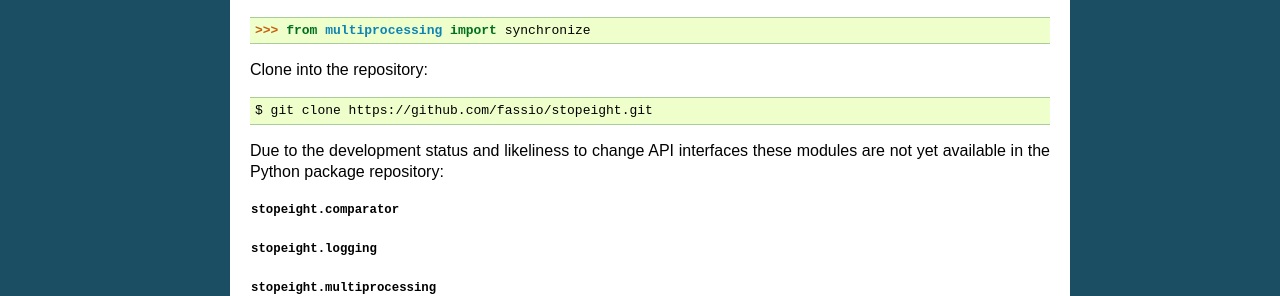
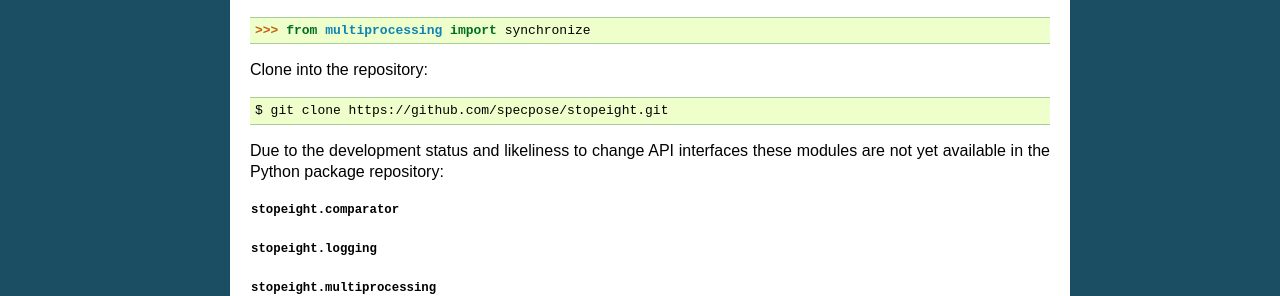
Before and after one commit to specpose/stopeight, a Sphinx documentation site: the page built from doc/build_stopeight.txt, in a window 1280 px wide. Shown: the part 368-664 px from the top of the page. Built offline with Sphinx 7.4.7, drawn with Linux system fonts in a browser that asks for light colours; some of the changed lines change nothing that is shown.

Commit message:
fixing documentation changing links to specpose

```diff
--- a/doc/build_stopeight.txt
+++ b/doc/build_stopeight.txt
@@ -16,7 +16,7 @@
 
 Clone into the repository::
 
-    $ git clone https://github.com/fassio/stopeight.git
+    $ git clone https://github.com/specpose/stopeight.git
 
 Due to the development status and likeliness to change API interfaces these modules are not yet available in the Python package repository:
 
--- a/doc/conf.py
+++ b/doc/conf.py
@@ -41,7 +41,7 @@
 
 # General information about the project.
 project = u'stopeight'
-copyright = u'2015, http://github.com/fassio/stopeight '
+copyright = u'2015, http://github.com/specpose/stopeight '
 
 # The version info for the project you're documenting, acts as replacement for
 # |version| and |release|, also used in various other places throughout the
@@ -113,7 +113,7 @@
 
 # The name of an image file (relative to this directory) to place at the top
 # of the sidebar.
-#html_logo = None
+html_logo = 'crab.png'
 
 # The name of an image file (within the static path) to use as favicon of the
 # docs.  This file should be a Windows icon file (.ico) being 16x16 or 32x32
```
Also changed, not shown: doc/_static/crab.png (added).
